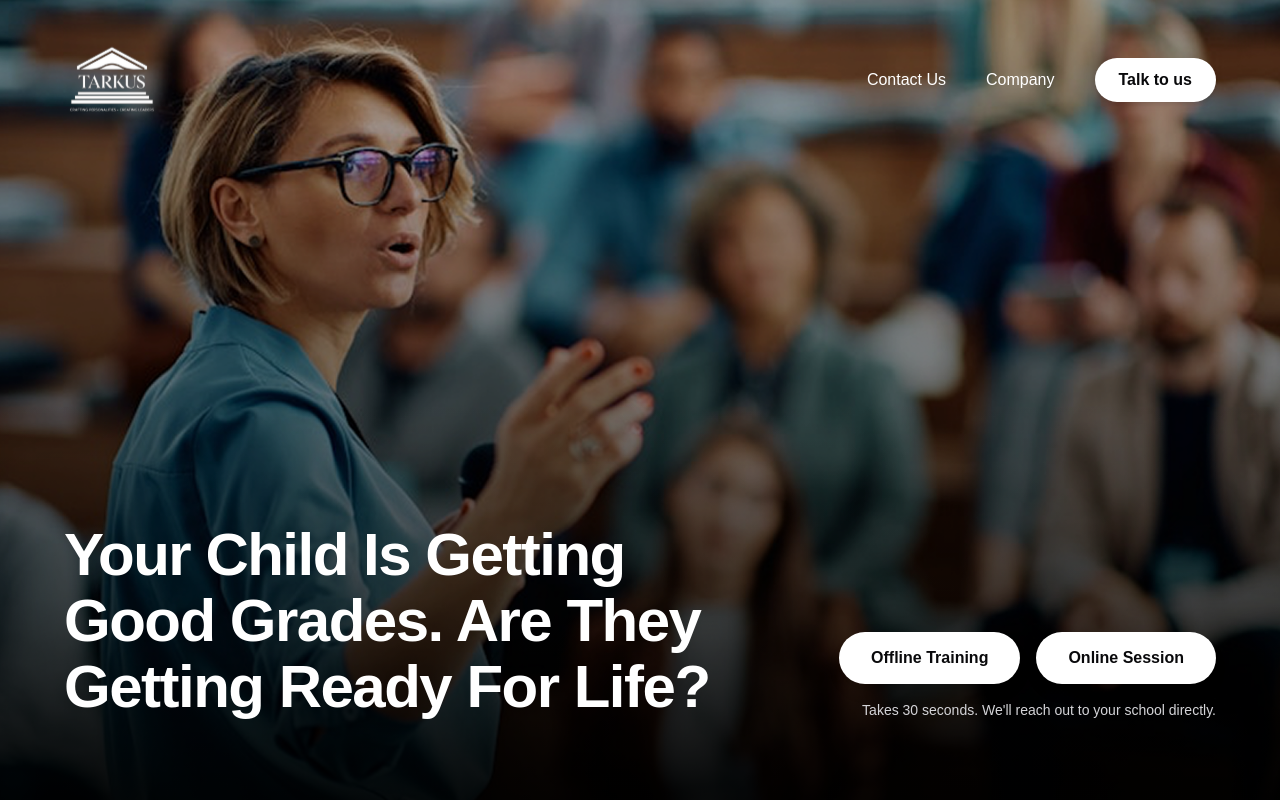
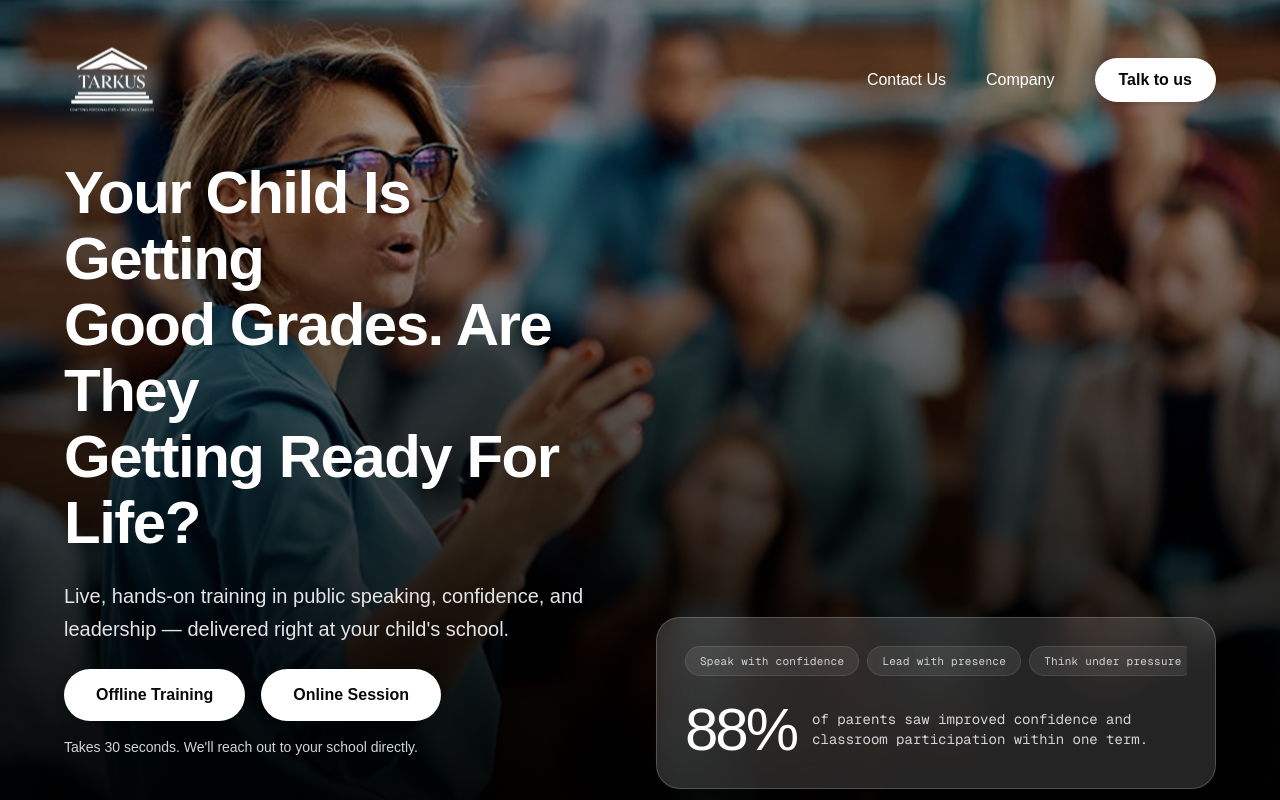
Before and after one commit to valneesolutions/tarkus, a Next.js app: page / in a window 1280 px wide. Shown: the top 800 px of the page. Built offline with nearby package versions, Linux system fonts and the light colour scheme.

Commit message:
hero section of landing modified

```diff
--- /dev/null
+++ b/app/(marketing)/layout.tsx
@@ -0,0 +1,16 @@
+import Footer from "@/components/Footer";
+
+export default function MarketingLayout({
+  children,
+}: {
+  children: React.ReactNode;
+}) {
+  return (
+    <>
+      <div className="flex-grow flex flex-col w-full">
+        {children}
+      </div>
+      <Footer />
+    </>
+  );
+}
--- a/app/layout.tsx
+++ b/app/layout.tsx
@@ -1,7 +1,6 @@
 import type { Metadata } from "next";
 import { Geist, Geist_Mono } from "next/font/google";
 import "./globals.css";
-import Footer from "@/components/Footer";
 
 const geistSans = Geist({
   variable: "--font-geist-sans",
@@ -29,10 +28,7 @@ export default function RootLayout({
       className={`${geistSans.variable} ${geistMono.variable} h-full antialiased`}
     >
       <body className="min-h-full flex flex-col">
-        <div className="flex-grow flex flex-col w-full">
-          {children}
-        </div>
-        <Footer />
+        {children}
       </body>
     </html>
   );
--- a/app/page.tsx
+++ b/app/page.tsx
@@ -1,11 +1,9 @@
 import HeroSection from "@/components/HeroSection";
-import InfoSection from "@/components/InfoSection";
 
 export default function Home() {
   return (
     <main className="flex min-h-screen flex-col w-full bg-[#0c0630]">
       <HeroSection />
-      <InfoSection />
     </main>
   );
 }
--- a/components/HeroSection.tsx
+++ b/components/HeroSection.tsx
@@ -3,7 +3,7 @@ import Navbar from "./Navbar";
 
 export default function HeroSection() {
   return (
-    <section className="relative w-full h-screen min-h-[600px] flex flex-col justify-between overflow-hidden">
+    <section className="relative w-full min-h-screen lg:h-screen lg:min-h-[750px] flex flex-col justify-between overflow-hidden">
       {/* Background Hero Image */}
       <div className="absolute inset-0 z-0">
         <Image
@@ -14,10 +14,10 @@ export default function HeroSection() {
           className="object-cover object-center"
         />
         {/* Overall Dark Overlay for text readability */}
-        <div className="absolute inset-0 bg-black/25" />
+        <div className="absolute inset-0 bg-black/30" />
 
         {/* Bottom dark gradient overlay for text readability (neutral black gradient, not blue) */}
-        <div className="absolute inset-x-0 bottom-0 h-1/2 bg-gradient-to-t from-black/75 via-black/20 to-transparent" />
+        <div className="absolute inset-x-0 bottom-0 h-3/4 bg-gradient-to-t from-black/80 via-black/30 to-transparent" />
       </div>
 
       {/* Floating Navbar */}
@@ -26,20 +26,22 @@ export default function HeroSection() {
       </div>
 
       {/* Bottom Content Area */}
-      <div className="relative z-10 w-full px-6 pb-12 md:px-16 md:pb-20 mt-auto">
-        <div className="flex flex-col lg:flex-row lg:items-end lg:justify-between gap-8">
+      <div className="relative z-10 w-full px-6 pt-10 pb-8 md:px-16 md:pb-10 lg:pb-8 lg:pt-0 mt-auto">
+        <div className="flex flex-col lg:flex-row lg:items-end lg:justify-between gap-10 lg:gap-8">
 
-          {/* Left: Heading */}
-          <div className="max-w-2xl">
-            <h1 className="text-4xl sm:text-5xl md:text-6xl font-bold text-white leading-[1.1] tracking-tight">
+          {/* Left Column: Title, Description, and Actions */}
+          <div className="max-w-2xl flex flex-col gap-6 text-white lg:mb-8">
+            <h1 className="text-4xl sm:text-5xl md:text-6xl font-bold leading-[1.1] tracking-tight">
               Your Child Is Getting<br className="hidden sm:inline" />
               Good Grades. Are They<br className="hidden sm:inline" />
               Getting Ready For Life?
             </h1>
-          </div>
 
-          {/* Right: Actions */}
-          <div className="flex flex-col items-start lg:items-end gap-3 text-white">
+            <p className="text-lg sm:text-xl font-light leading-relaxed text-zinc-200 max-w-xl">
+              Live, hands-on training in public speaking, confidence, and leadership — delivered right at your child's school.
+            </p>
+
+            <div className="flex flex-col gap-3">
               <div className="flex flex-wrap sm:flex-nowrap gap-4 w-full sm:w-auto">
                 <button className="flex-1 sm:flex-initial bg-white text-zinc-950 font-semibold px-8 py-3.5 rounded-full hover:bg-zinc-100 hover:scale-[1.02] active:scale-[0.98] transition-all duration-200 text-sm md:text-base shadow-lg cursor-pointer">
                   Offline Training
@@ -48,9 +50,36 @@ export default function HeroSection() {
                   Online Session
                 </button>
               </div>
-            <p className="text-zinc-300 text-xs md:text-sm font-light mt-1 max-w-sm text-left lg:text-right w-full">
+              <p className="text-zinc-300 text-xs md:text-sm font-light mt-1 text-left w-full">
                 Takes 30 seconds. We'll reach out to your school directly.
               </p>
+            </div>
+          </div>
+
+          {/* Right Column: Glassmorphism Container with Pills and Stat */}
+          <div className="w-full lg:w-[560px] lg:flex-shrink-0 bg-white/[0.14] backdrop-blur-xl border border-white/20 rounded-[24px] p-6 sm:p-7 flex flex-col gap-6 shadow-2xl lg:ml-auto">
+            {/* Pill Tags */}
+            <div className="flex flex-row justify-between items-center gap-1.5 sm:gap-2 w-full overflow-x-auto scrollbar-none">
+              <span className="px-2.5 sm:px-3.5 py-1.5 rounded-full border border-white/10 bg-white/[0.08] text-zinc-300 text-[10px] sm:text-[11px] tracking-wide font-mono whitespace-nowrap text-center">
+                Speak with confidence
+              </span>
+              <span className="px-2.5 sm:px-3.5 py-1.5 rounded-full border border-white/10 bg-white/[0.08] text-zinc-300 text-[10px] sm:text-[11px] tracking-wide font-mono whitespace-nowrap text-center">
+                Lead with presence
+              </span>
+              <span className="px-2.5 sm:px-3.5 py-1.5 rounded-full border border-white/10 bg-white/[0.08] text-zinc-300 text-[10px] sm:text-[11px] tracking-wide font-mono whitespace-nowrap text-center">
+                Think under pressure
+              </span>
+            </div>
+
+            {/* Statistics Block */}
+            <div className="flex items-center gap-4">
+              <span className="text-5xl sm:text-6xl font-light text-white tracking-tighter leading-none whitespace-nowrap">
+                88%
+              </span>
+              <p className="text-xs sm:text-sm text-zinc-300 font-mono leading-[1.4] text-left">
+                of parents saw improved confidence and classroom participation within one term.
+              </p>
+            </div>
           </div>
 
         </div>
```
Also changed, not shown: app/(marketing)/about/page.tsx (renamed from app/about/page.tsx), app/(marketing)/contact-us/page.tsx (renamed from app/contact-us/page.tsx), app/(marketing)/contact/page.tsx (renamed from app/contact/page.tsx). Lines whose indentation alone changed are shown as unchanged.
